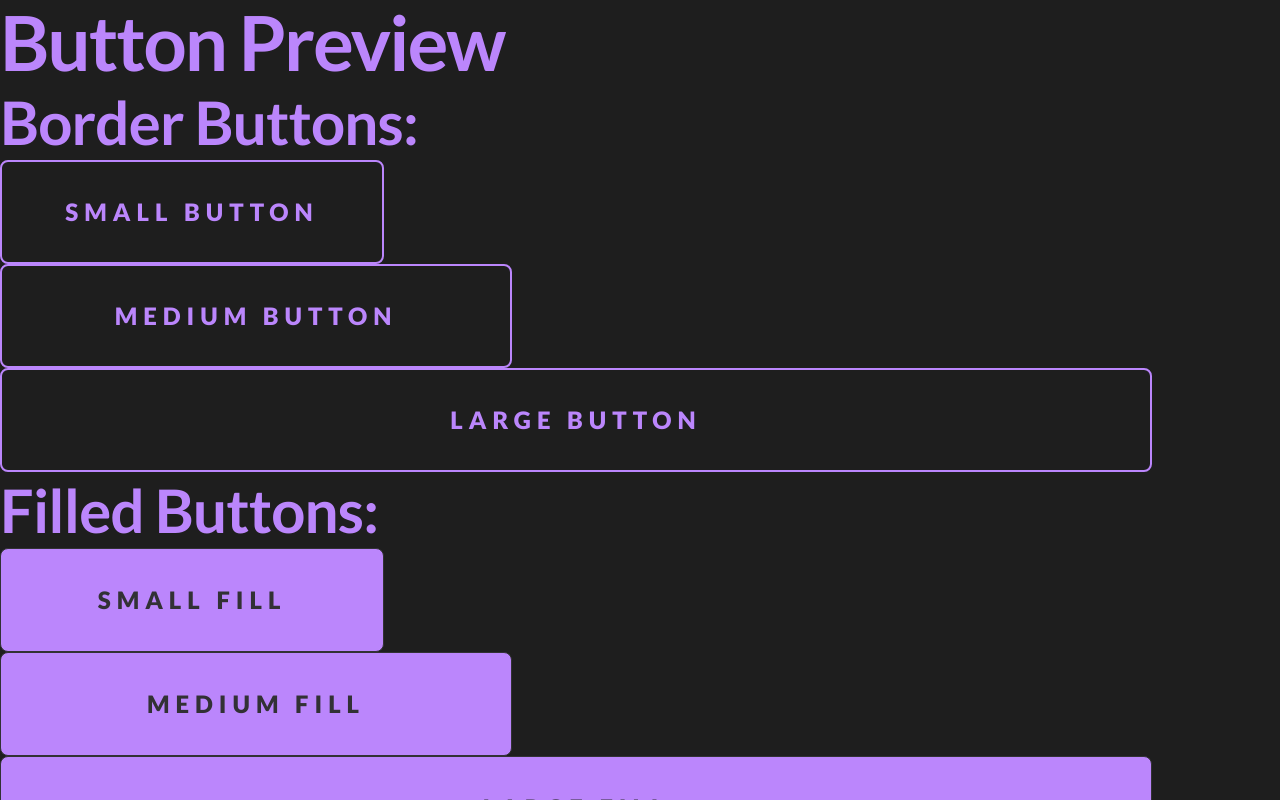
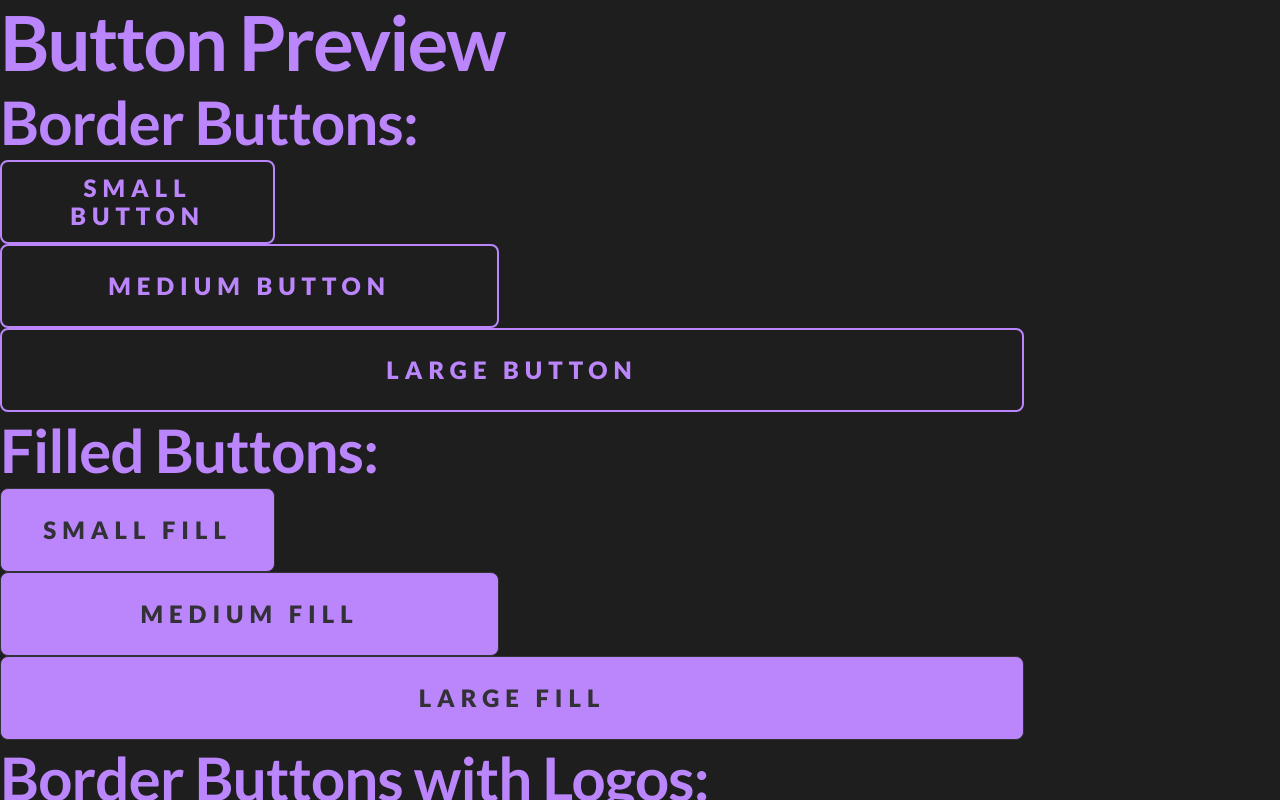
Before and after one commit to Jaywhisker/Satiscribe, a Next.js app in the folder SatiscribeFrontEnd/: page /buttonpreview in a window 1280 px wide. Shown: the top 800 px of the page. Built offline with nearby package versions, Linux system fonts and the light colour scheme.

Commit message:
edit buttons

```diff
--- a/SatiscribeFrontEnd/styles/buttons.module.css
+++ b/SatiscribeFrontEnd/styles/buttons.module.css
@@ -16,21 +16,21 @@
 
 /* Size Variants */
 .smallButton {
-    width: 30vw;
-    height: 13vh;
-    padding: 2vw 2vh;
+    width: 21.5vw;
+    height: 10.5vh;
+    padding: var(--smolGap);
 }
 
 .mediumButton {
-    width: 40vw;
-    height: 13vh;
-    padding: 1vw 1vh;
+    width: 39vw;
+    height: 10.5vh;
+    padding: var(--smolGap);
 }
 
 .largeButton {
-    padding: 1vw 1vh;
-    width: 90vw;
-    height: 13vh;
+    width: 80vw;
+    height: 10.5vh;
+    padding: var(--smolGap);
 }
 
 /* Buttons with Logos */
```
